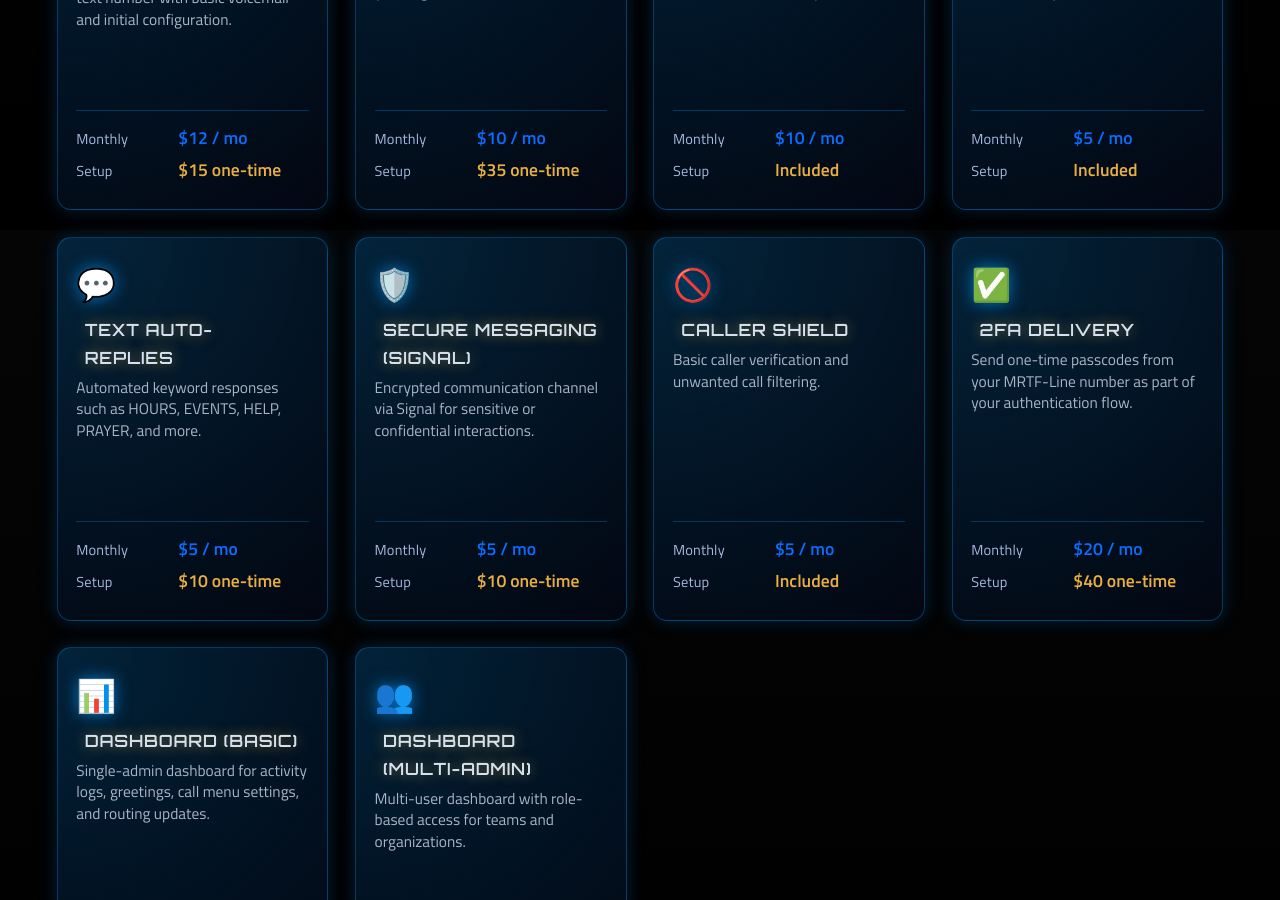
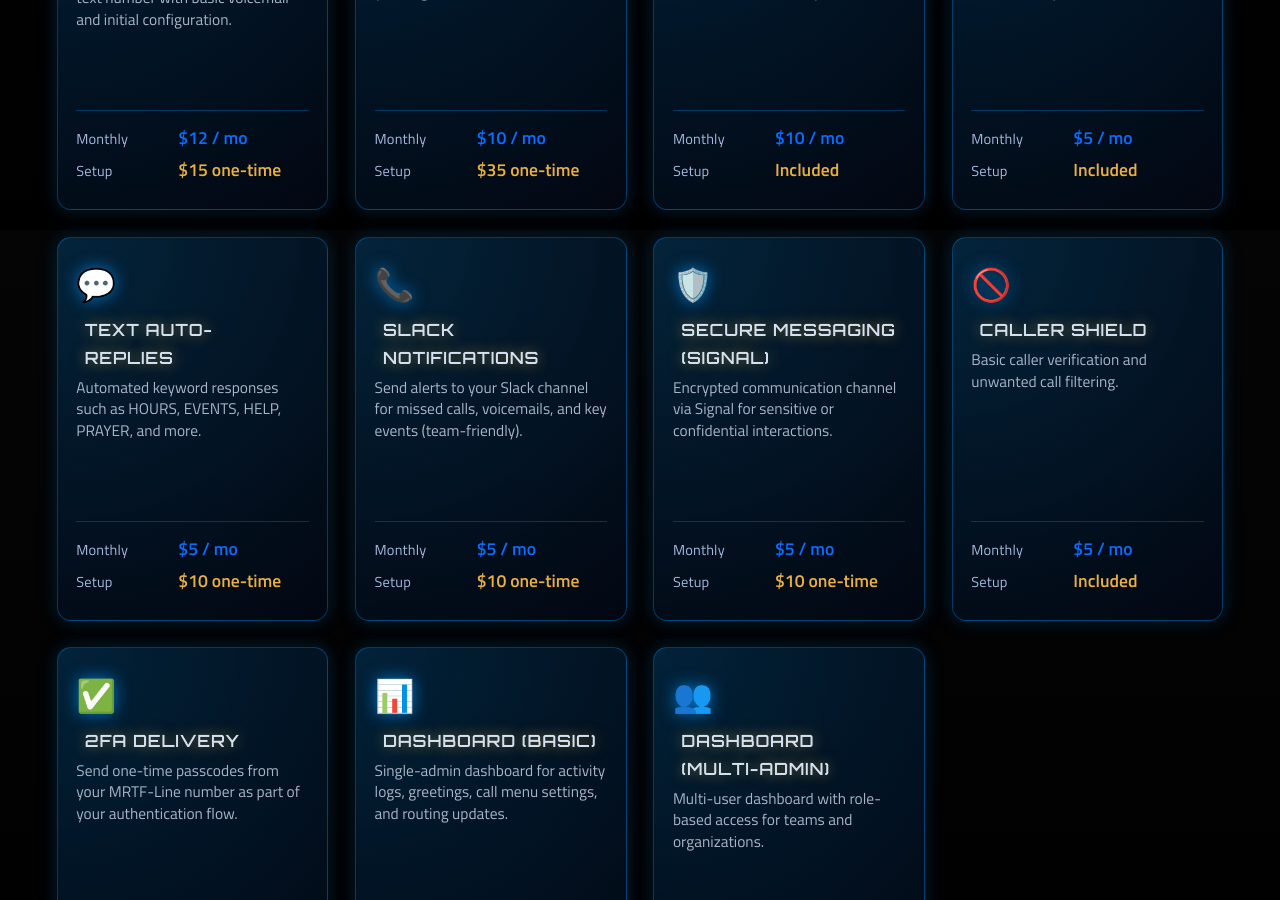
Before and after one commit to markisrt4/mrtechforge.github.io, a Jekyll site: the page built from services/mrtf-line.md, in a window 1280 px wide and 900 px high, scrolled down 1570 px. Built offline with Jekyll 4.4.1, drawn with Linux system fonts in a browser that asks for light colours.

Commit message:
Update services.yml

```diff
--- a/_data/services.yml
+++ b/_data/services.yml
@@ -35,6 +35,11 @@
       setup: 10
       description: "Automated keyword responses such as HOURS, EVENTS, HELP, PRAYER, and more."
 
+    - name: "Slack Notifications"
+      monthly: 5
+      setup: 10
+      description: "Send alerts to your Slack channel for missed calls, voicemails, and key events (team-friendly)."
+
     - name: "Secure Messaging (Signal)"
       monthly: 5
       setup: 10
```
